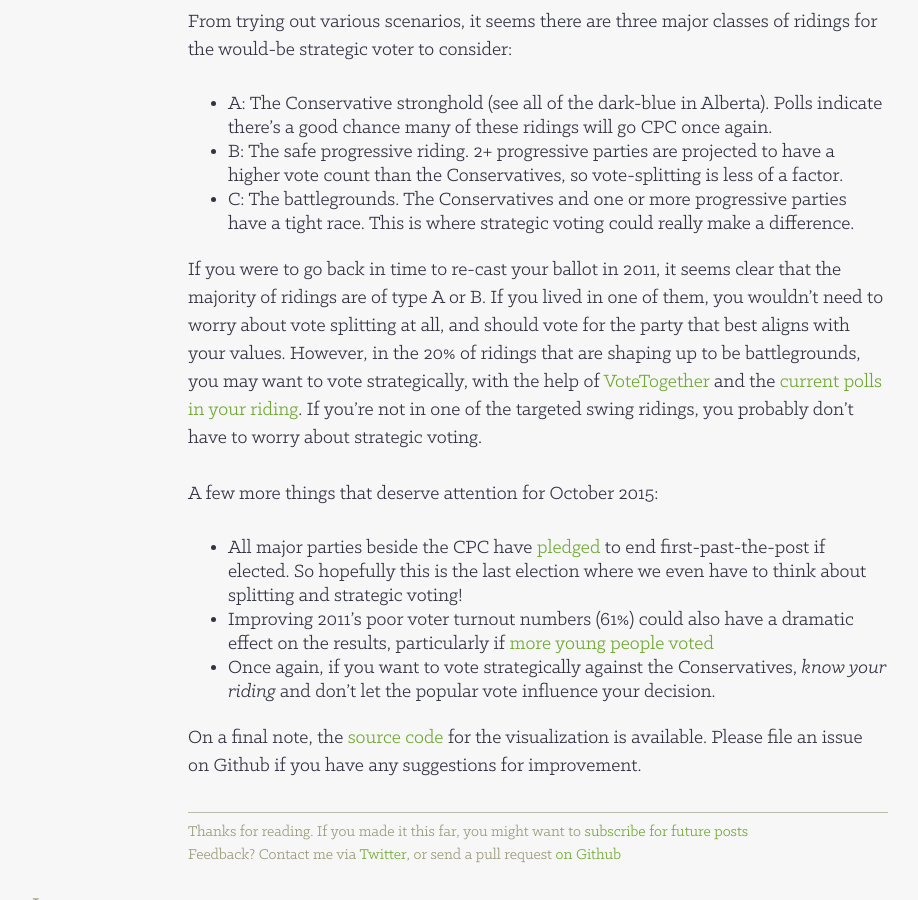
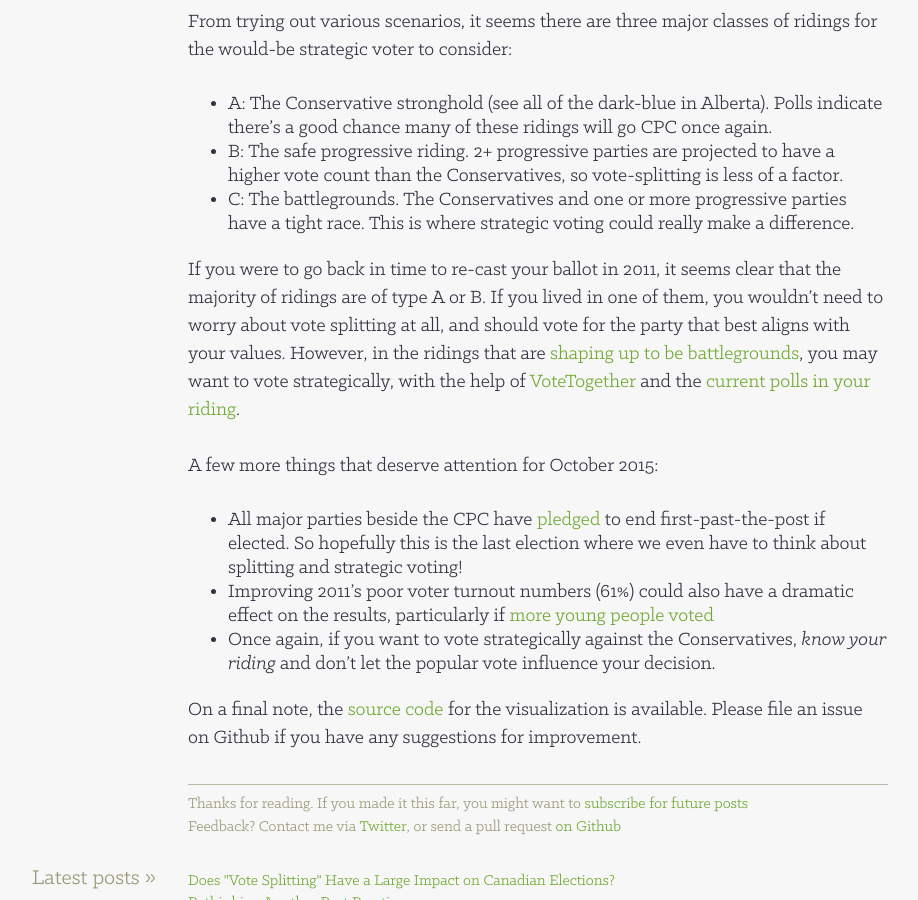
Before and after one commit to af/af.github.com, a Jekyll site: the page built from _posts/2015-09-24-votesplit.md, in a window 1280 px wide and 900 px high, scrolled down 2897 px. Shown: the whole window, without its empty margins (68-986 px from the left). Built offline with Jekyll 4.4.1, drawn with Linux system fonts in a browser that asks for light colours; Markdown is read by kramdown in place of the engine named in the settings.

Commit message:
Post cleanup

```diff
--- a/_posts/2015-09-24-votesplit.md
+++ b/_posts/2015-09-24-votesplit.md
@@ -136,11 +136,9 @@ If you were to go back in time to re-cast your ballot in 2011, it seems clear th
 the majority of ridings are of type A or B. If you lived in one of them, you wouldn't
 need to worry about vote splitting at all,
 and should vote for the party that best aligns with your values. However, in the
-20% of ridings that are shaping up to be battlegrounds, you may want to vote
+ridings that are [shaping up to be battlegrounds](http://www.votetogether.ca/riding/list/), you may want to vote
 strategically, with the help of [VoteTogether](http://www.votetogether.ca/) and
 the [current polls in your riding](http://www.threehundredeight.com/p/canada.html).
-If you're not in one of the targeted swing ridings, you probably don't have to
-worry about strategic voting.
 
 
 A few more things that deserve attention for October 2015:
```
